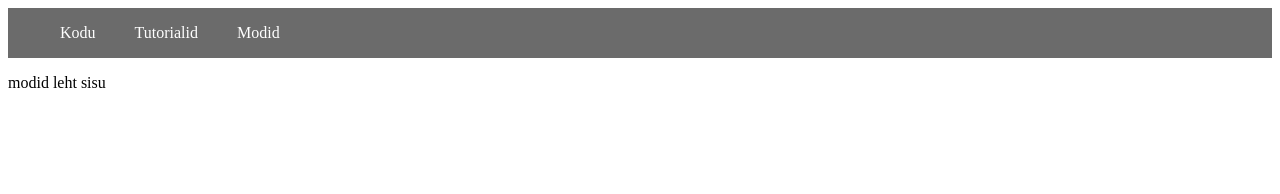
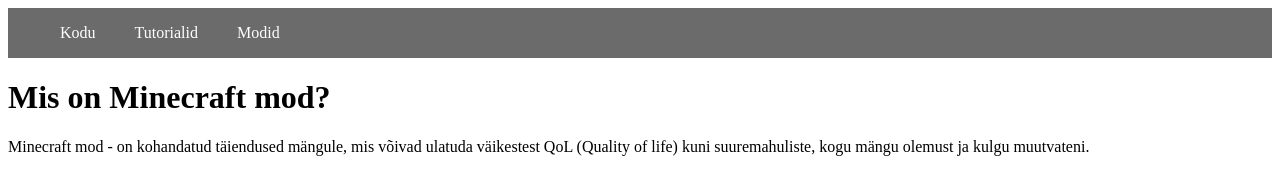
Before and after one commit to erik-petrov/cs24-ruhmatoo, a plain HTML site: page modid.html in a window 1280 px wide. Drawn offline with Linux system fonts and the light colour scheme.

Commit message:
add short description of mods

```diff
--- a/modid.html
+++ b/modid.html
@@ -16,6 +16,7 @@
             <li><a href=modid.html>Modid</a></li>
         </ul>
     </nav>
-    <p>modid leht sisu</p>
+    <h1>Mis on Minecraft mod?</h1>
+    <p>Minecraft mod - on kohandatud täiendused mängule, mis võivad ulatuda väikestest QoL (Quality of life) kuni suuremahuliste, kogu mängu olemust ja kulgu muutvateni.</p>
 </body>
 </html>
```
